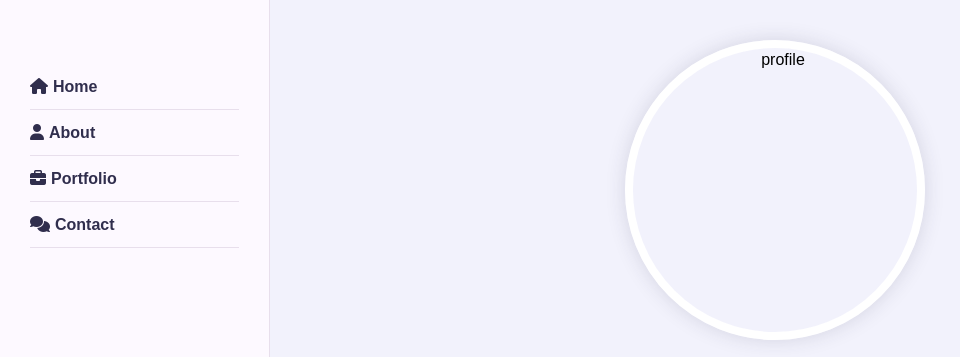
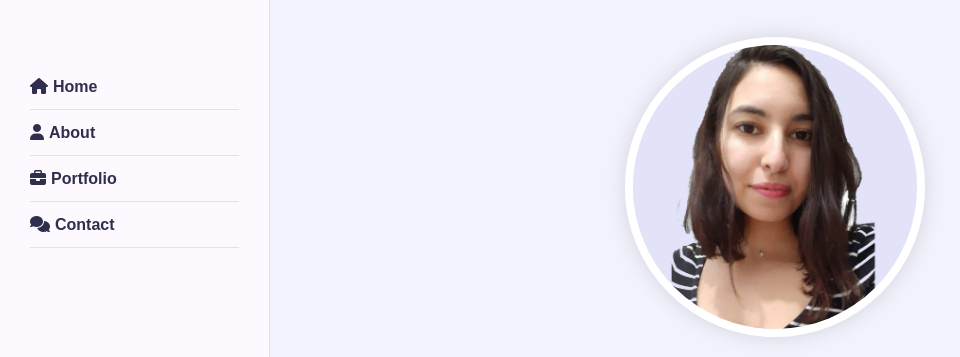
Before and after one commit to ayakacem/My_Resume, a plain HTML site: page index.html in a window 1280 px wide. Shown: the part 129-486 px from the top of the page, without its empty margins (0-960 px from the left). Drawn offline with Linux system fonts and the light colour scheme.

Commit message:
Update index.html

```diff
--- a/index.html
+++ b/index.html
@@ -46,7 +46,7 @@
                     <section class="home section active" id="home">
                         <div class="container">
                             <div class="intro">
-                                <img src="images/mypic3.jpg" alt="profile" style="width:300px;height:300px;" class="shadow-dark">
+                                <img src="mypic3.jpg" alt="profile" style="width:300px;height:300px;" class="shadow-dark">
                                 <h1>Aya Kacem</h1>
                                 <p>I am a college student</p>
                                 <div class="social-links">
```
